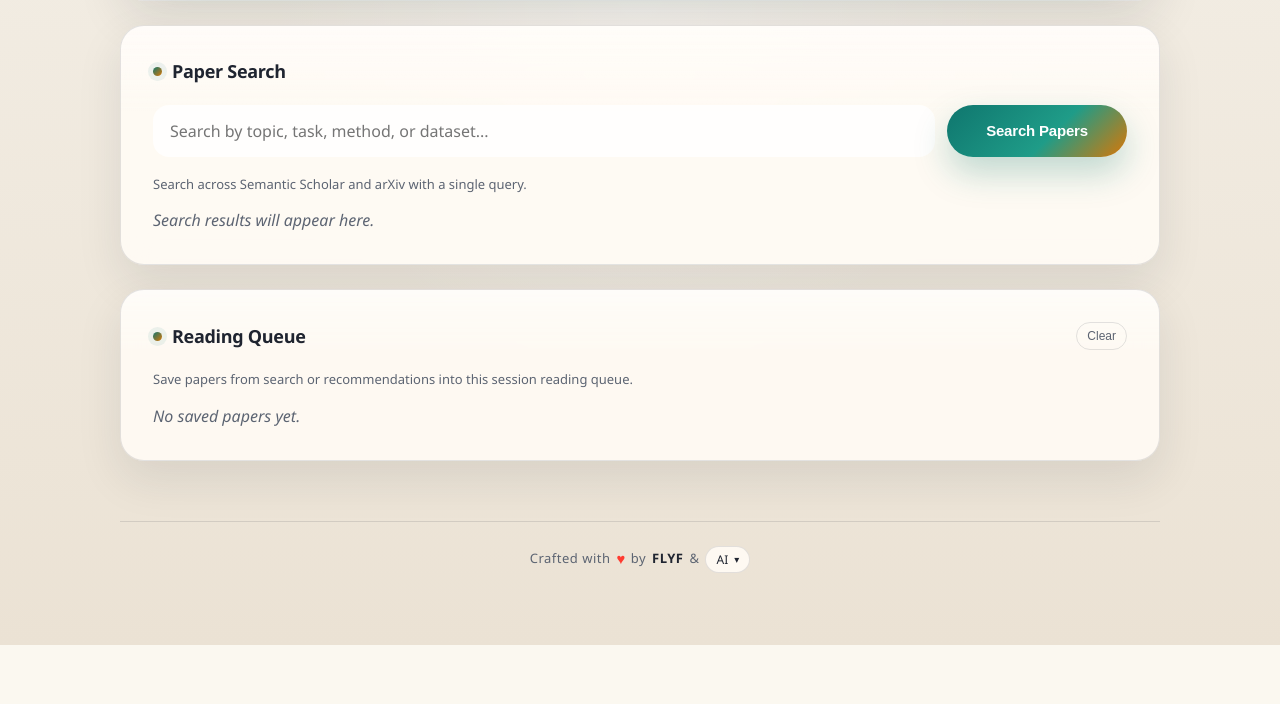
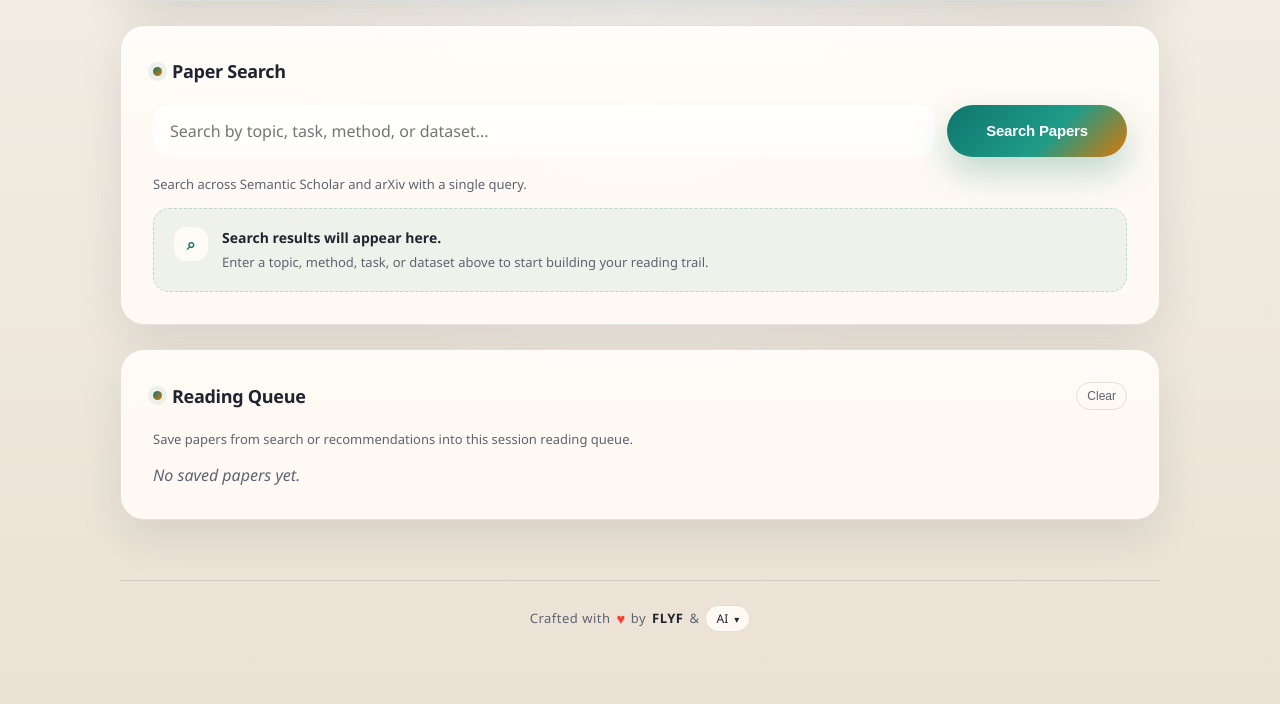
Before and after one commit to AiFLYF/PaperWhisperer, a FastAPI app: page / in a window 1280 px wide. Shown: the part 895-1599 px from the top of the page. Before the commit the page ends 1540 px from the top, so only its background shows below. Run offline with FastAPI, Linux system fonts and the light colour scheme; some libraries are stand-ins or nearby versions.

Commit message:
feat: improve paper results feedback
Show structured loading and empty states for paper search and recommendations so users get clearer next-step guidance.

Co-Authored-By: Claude Opus 4.7 <noreply@anthropic.com>

```diff
--- a/templates/static/css/style.css
+++ b/templates/static/css/style.css
@@ -599,6 +599,43 @@ input:focus { outline: none; background-color: var(--bg-card); border-color: var
     display: grid;
     gap: 16px;
 }
+.paper-state {
+    display: grid;
+    grid-template-columns: auto 1fr;
+    gap: 14px;
+    align-items: flex-start;
+    padding: 18px 20px;
+    border: 1px dashed rgba(15, 118, 110, 0.22);
+    border-radius: var(--radius-md);
+    background: rgba(15, 118, 110, 0.06);
+}
+.paper-state.loading-state {
+    border-style: solid;
+    background: linear-gradient(135deg, rgba(15, 118, 110, 0.10), rgba(14, 165, 233, 0.08));
+}
+.paper-state-icon {
+    width: 34px;
+    height: 34px;
+    display: grid;
+    place-items: center;
+    border-radius: 12px;
+    background: var(--bg-card);
+    color: var(--primary-color);
+    font-weight: 800;
+    box-shadow: var(--shadow-soft);
+}
+.paper-state-title {
+    margin: 0 0 4px;
+    font-size: 14px;
+    font-weight: 700;
+    color: var(--text-primary);
+}
+.paper-state-body {
+    margin: 0;
+    font-size: 13px;
+    line-height: 1.6;
+    color: var(--text-secondary);
+}
 .paper-card {
     border: 1px solid var(--border-color);
     border-radius: var(--radius-md);
--- a/templates/static/js/app.js
+++ b/templates/static/js/app.js
@@ -754,13 +754,50 @@ function buildPaperActionKey(item) {
     return String(item.paper_id || item.pdf_url || item.url || item.title || '').trim();
 }
 
+function getPaperStateDetails(elementId, emptyText) {
+    const text = emptyText || 'No papers found.';
+    const loading = /searching|generating/i.test(text);
+    if (loading) {
+        return {
+            tone: 'loading',
+            title: text,
+            body: elementId === 'paperRecommendations'
+                ? 'Building topics from the current paper and checking external sources.'
+                : 'Checking Semantic Scholar and arXiv for relevant papers.'
+        };
+    }
+    if (elementId === 'paperRecommendations') {
+        return {
+            tone: 'empty',
+            title: text,
+            body: 'Try analyzing a richer paper, then run recommendations again, or search manually by method, task, or dataset.'
+        };
+    }
+    return {
+        tone: 'empty',
+        title: text,
+        body: text.includes('No matching')
+            ? 'Try broader keywords, include a dataset or method name, or search by the problem statement instead.'
+            : 'Enter a topic, method, task, or dataset above to start building your reading trail.'
+    };
+}
+
 function renderPaperList(elementId, items, emptyText, meta) {
     const container = document.getElementById(elementId);
     if (!container) return;
     const normalizedItems = Array.isArray(items) ? items : [];
     const allowImport = elementId === 'paperSearchResults';
     if (!normalizedItems.length) {
-        container.innerHTML = `<p class="empty-state">${escapeHtml(emptyText || 'No papers found.')}</p>`;
+        const state = getPaperStateDetails(elementId, emptyText);
+        container.innerHTML = `
+            <div class="paper-state ${state.tone === 'loading' ? 'loading-state' : ''}">
+                <span class="paper-state-icon" aria-hidden="true">${state.tone === 'loading' ? '…' : '⌕'}</span>
+                <div>
+                    <p class="paper-state-title">${escapeHtml(state.title)}</p>
+                    <p class="paper-state-body">${escapeHtml(state.body)}</p>
+                </div>
+            </div>
+        `;
     } else {
         container.innerHTML = normalizedItems.map((item, index) => {
             const title = escapeHtml(item.title || 'Untitled paper');
```
Also changed, not shown: tests/test_security_regressions.py (+2 -0 lines).
